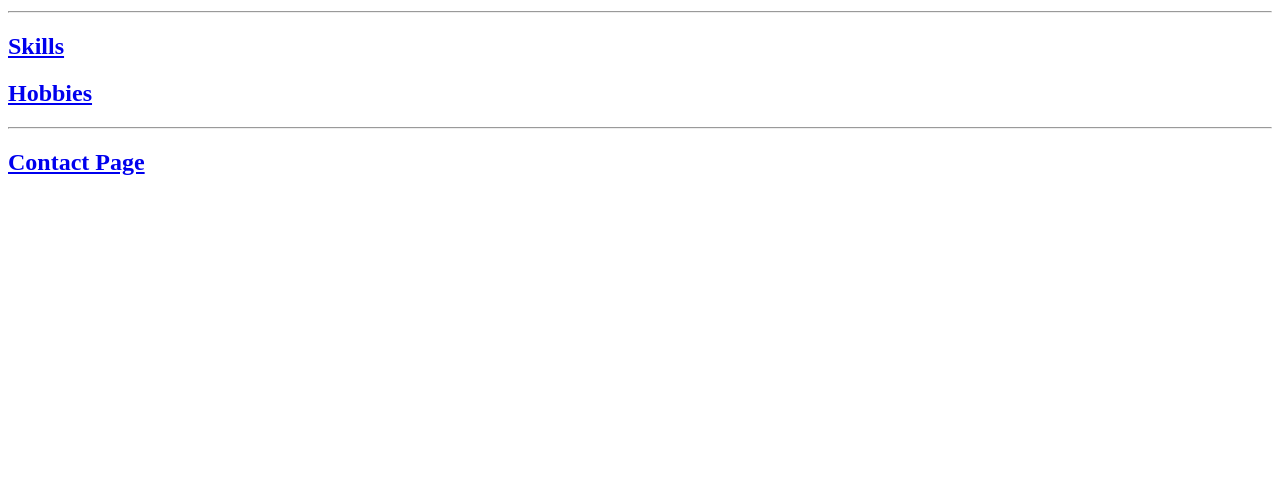
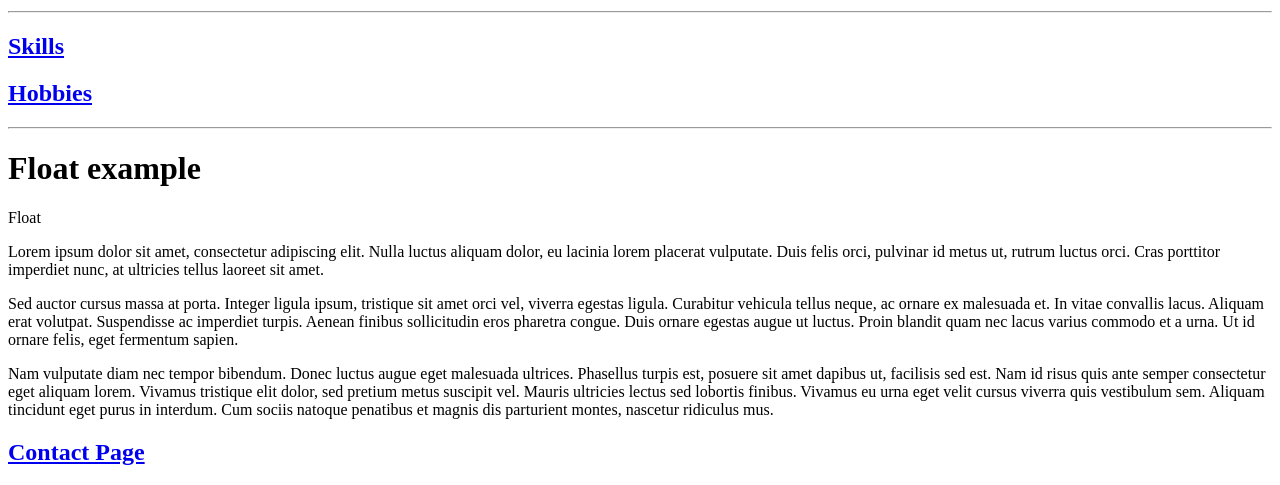
Before and after one commit to favortina/favortina, a plain HTML site: page TMWalkerDesigns/index.html in a window 1280 px wide. Shown: the part 518-1003 px from the top of the page. Before the commit the page ends 800 px from the top, so only its background shows below. Drawn offline with Linux system fonts and the light colour scheme.

Commit message:
added filler for float

```diff
--- a/TMWalkerDesigns/index.html
+++ b/TMWalkerDesigns/index.html
@@ -23,6 +23,35 @@
  <a href="Hobbies.html"><h2>Hobbies</h2></a>
 
   <hr>
+  <h1>Float example</h1>
+
+<div class="box">Float</div>
+
+<p>
+  Lorem ipsum dolor sit amet, consectetur adipiscing elit. Nulla luctus aliquam
+  dolor, eu lacinia lorem placerat vulputate. Duis felis orci, pulvinar id metus
+  ut, rutrum luctus orci. Cras porttitor imperdiet nunc, at ultricies tellus
+  laoreet sit amet.
+</p>
+
+<p>
+  Sed auctor cursus massa at porta. Integer ligula ipsum, tristique sit amet
+  orci vel, viverra egestas ligula. Curabitur vehicula tellus neque, ac ornare
+  ex malesuada et. In vitae convallis lacus. Aliquam erat volutpat. Suspendisse
+  ac imperdiet turpis. Aenean finibus sollicitudin eros pharetra congue. Duis
+  ornare egestas augue ut luctus. Proin blandit quam nec lacus varius commodo et
+  a urna. Ut id ornare felis, eget fermentum sapien.
+</p>
+
+<p>
+  Nam vulputate diam nec tempor bibendum. Donec luctus augue eget malesuada
+  ultrices. Phasellus turpis est, posuere sit amet dapibus ut, facilisis sed
+  est. Nam id risus quis ante semper consectetur eget aliquam lorem. Vivamus
+  tristique elit dolor, sed pretium metus suscipit vel. Mauris ultricies lectus
+  sed lobortis finibus. Vivamus eu urna eget velit cursus viverra quis
+  vestibulum sem. Aliquam tincidunt eget purus in interdum. Cum sociis natoque
+  penatibus et magnis dis parturient montes, nascetur ridiculus mus.
+</p>
 
 <a href="Contact.html"><h2>Contact Page</h2></a>
 </body>
```
